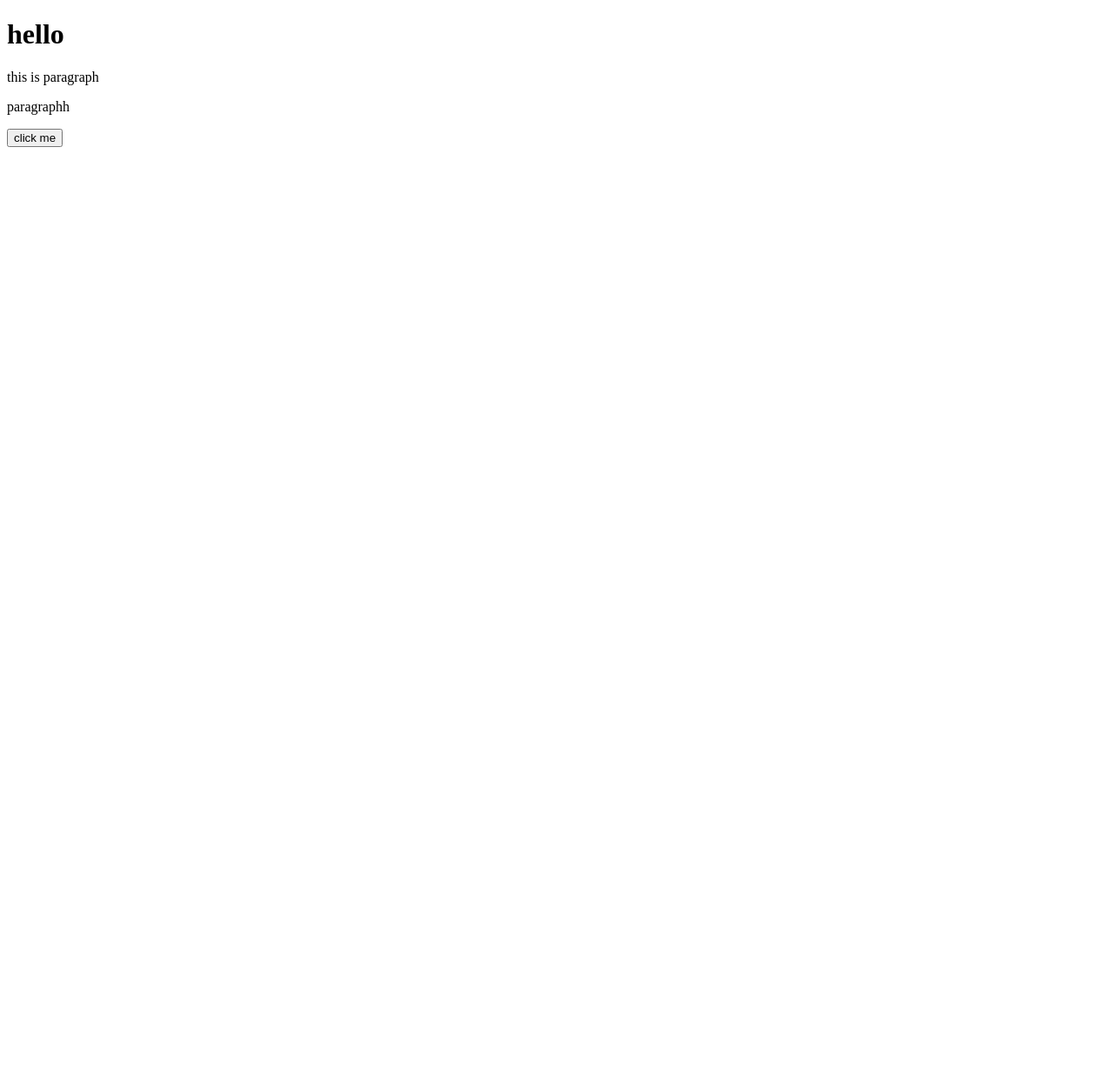
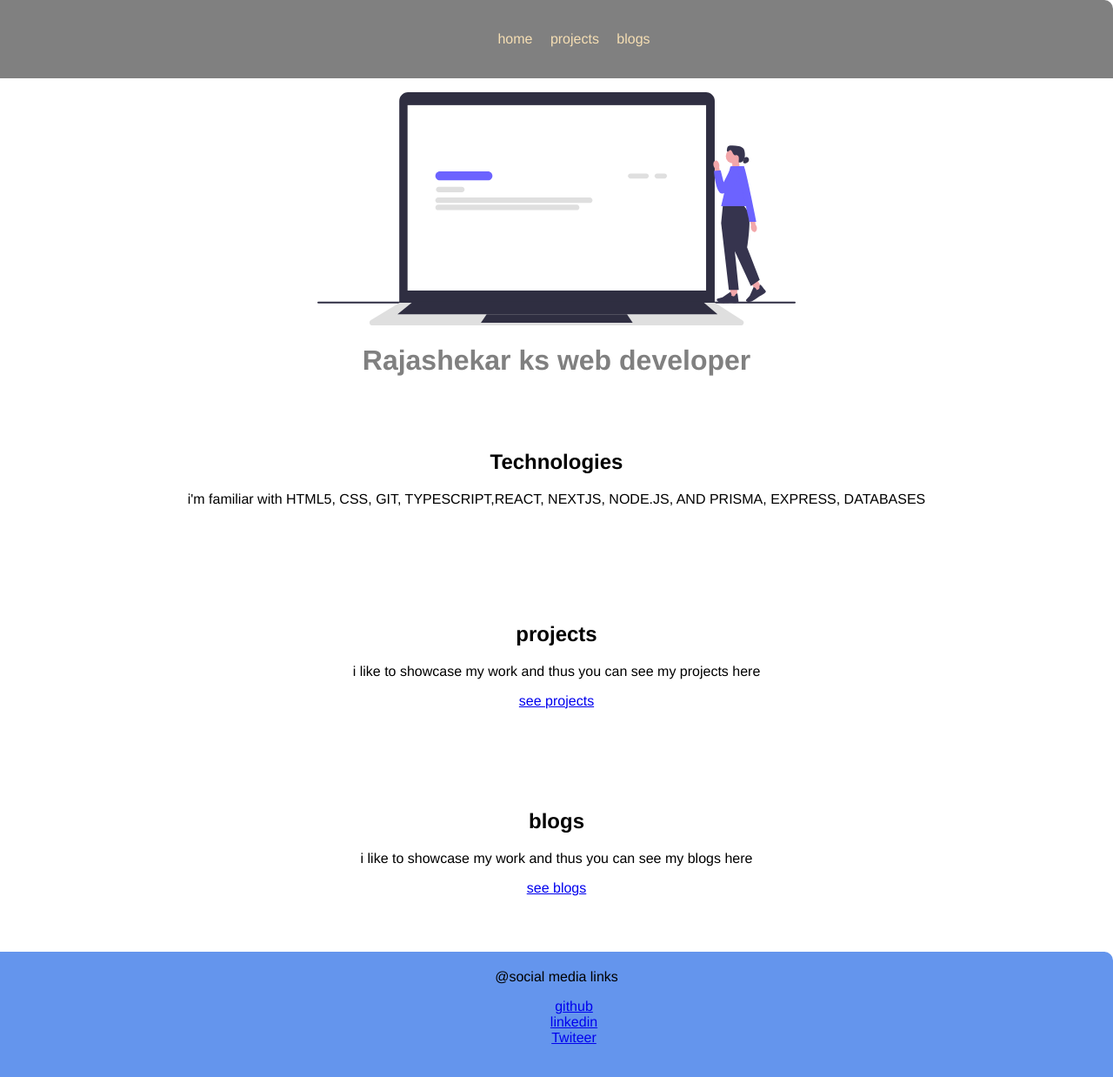
Before and after one commit to rajashekarreddyks/array, a plain HTML site: page index.html in a window 1280 px wide. Shown: the whole page at 87% size. Before the commit the page ends 800 px from the top, so only its background shows below. Drawn offline with Linux system fonts and the light colour scheme; a web font is replaced by a local one.

Commit message:
minimal portfolio

```diff
--- a/index.css
+++ b/index.css
@@ -1,5 +1,71 @@
 
-.red {
-    color: brown;
-    background-color: aqua;
+
+body {
+    font-family: 'Franklin Gothic Medium', 'Arial Narrow', Arial, sans-serif;
+    margin: 0px;
+
 }
+
+
+footer {
+    background-color: cornflowerblue;
+    padding: 20px 10px;
+    text-align:center;
+    border-top-right-radius: 10px;
+}
+
+
+
+ li {
+    list-style: none;
+}
+
+
+img {
+    max-width: 80%;
+  width: 550px;
+  display: block;
+  margin: auto;
+
+}
+
+
+
+header {
+    text-align: center;
+    padding-top: 16px;
+    color: gray;
+
+
+}
+
+nav {
+    background-color: grey;
+    color: wheat;
+    padding: 20px;
+    text-align: center;
+    border-top-right-radius: 10px;
+}
+
+section {
+    padding: 2rem;
+    margin: 2rem 0;
+    border-radius: 1rem;
+    text-align: center;
+  }
+
+  section h1 {
+    text-align: center;
+  }
+
+
+  nav li {
+    display: inline;
+    padding: 0rem 0.5rem;
+  }
+
+
+  nav a {
+    text-decoration: none;
+    color: inherit;
+  }
--- a/index.html
+++ b/index.html
@@ -3,15 +3,73 @@
 <head>
     <meta charset="UTF-8">
     <meta name="viewport" content="width=device-width, initial-scale=1.0">
-    <title>Document</title>
+    <title>Rajashekar || portfolio</title>
     <link rel="stylesheet" href="./index.css">
+    <link rel="preconnect" href="https://fonts.googleapis.com">
+<link rel="preconnect" href="https://fonts.gstatic.com" crossorigin>
+<link href="https://fonts.googleapis.com/css2?family=Montserrat:ital,wght@0,100..900;1,100..900&family=Playwrite+US+Trad:wght@100..400&display=swap" rel="stylesheet">
 </head>
 <body>
-    <h1>hello</h1>
-    <p>this is paragraph</p>
+    <nav>
+        <ul>
+            <li>
+                <a href="/">home</a>
+            </li>
+            <li>
+                <a href="/projects.html">projects</a>
+            </li>
+            <li>
+                <a href="/blogs.html">blogs</a>
+            </li>
+        </ul>
+    </nav>
 
-    <p>paragraphh</p>
-    <button>click me</button>
-    <script src="./index.js"></script>
+
+    <header>
+        <img src="/images/header.svg" alt="header image of logo">
+        <h1>Rajashekar ks web developer</h1>
+    </header>
+
+
+    <section>
+        <h1>Technologies</h1>
+        <p> i'm familiar with HTML5, CSS, GIT, TYPESCRIPT,REACT, NEXTJS, NODE.JS, AND PRISMA, EXPRESS, DATABASES</p>
+    </section>
+
+
+    <section>
+        <h1>projects</h1>
+
+        <p>i like to showcase my work and thus you can see my projects here</p>
+        <a href="/projects.html">see projects</a>
+    </section>
+
+    <section>
+        <h1>blogs</h1>
+
+        <p>i like to showcase my work and thus you can see my blogs here</p>
+        <a href="/blogs.html">see blogs</a>
+    </section>
+
+
+    <footer>
+        <div>@social media links</div>
+        <ul>
+
+            <li>
+                <a href="https://github.com">github</a>
+
+            </li>
+            <li>
+                <a href="https://linkedin.com">linkedin</a>
+
+            </li>
+            <li>
+                <a href="https://twitter.com">Twiteer</a>
+
+            </li>
+        </ul>
+    </footer>
+
 </body>
 </html>
--- a/index.js
+++ b/index.js
@@ -1,22 +0,0 @@
-let arr = [1,2,3,4,5,'teja']
-
-let pop = arr.pop(0,1,2,3)
-console.log(pop)
-
-
-arr.push('jagan', 'shekar','hshsh')
-console.log(arr)
-
-
-arr.shift(0,1,2,3)
-
-console.log(arr)
-
-arr.unshift('jagan', 'shekar','teja')
-console.log(arr)
-
-
-arr.splice(1, 4, 'shekarrrrrrrr')
-
-
-console.log(arr)
```
Also changed, not shown: blogs.html (added, +11 -0 lines), projects.html (added, +11 -0 lines), images/header.svg (added).
